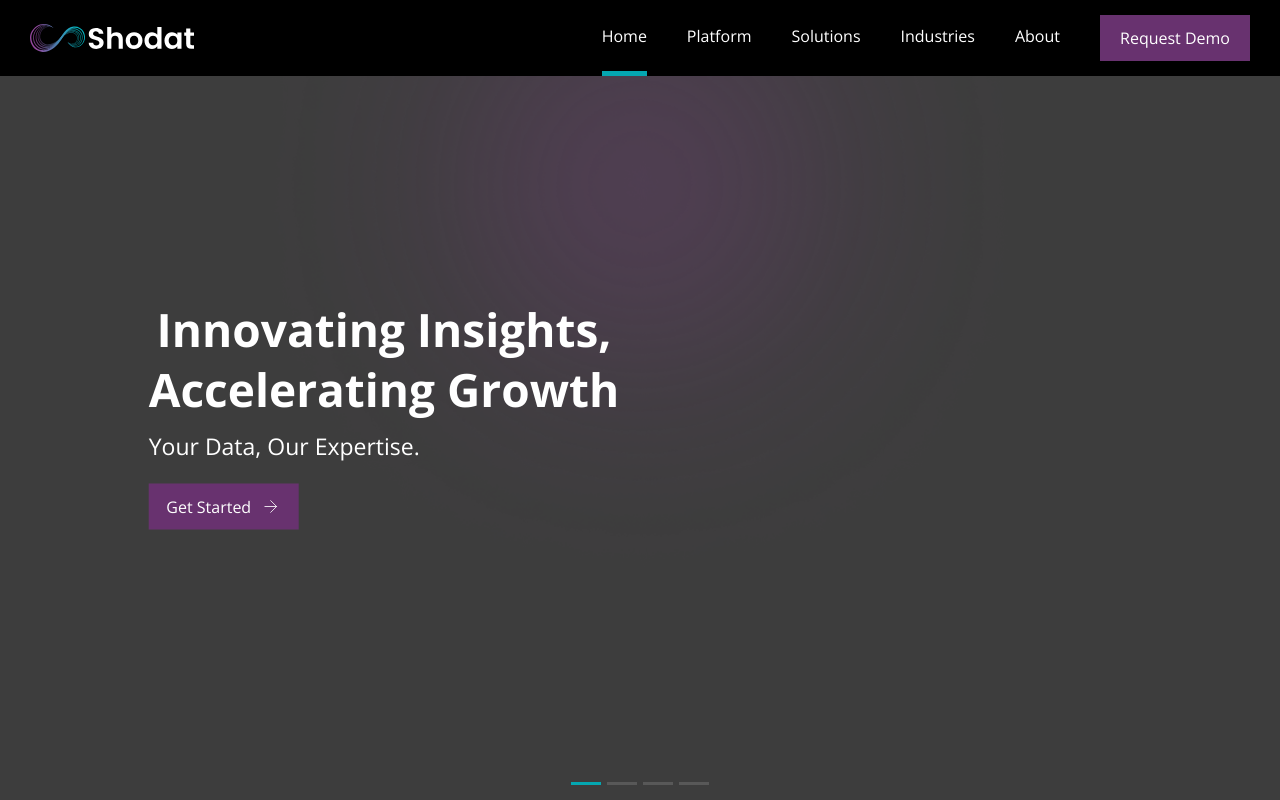
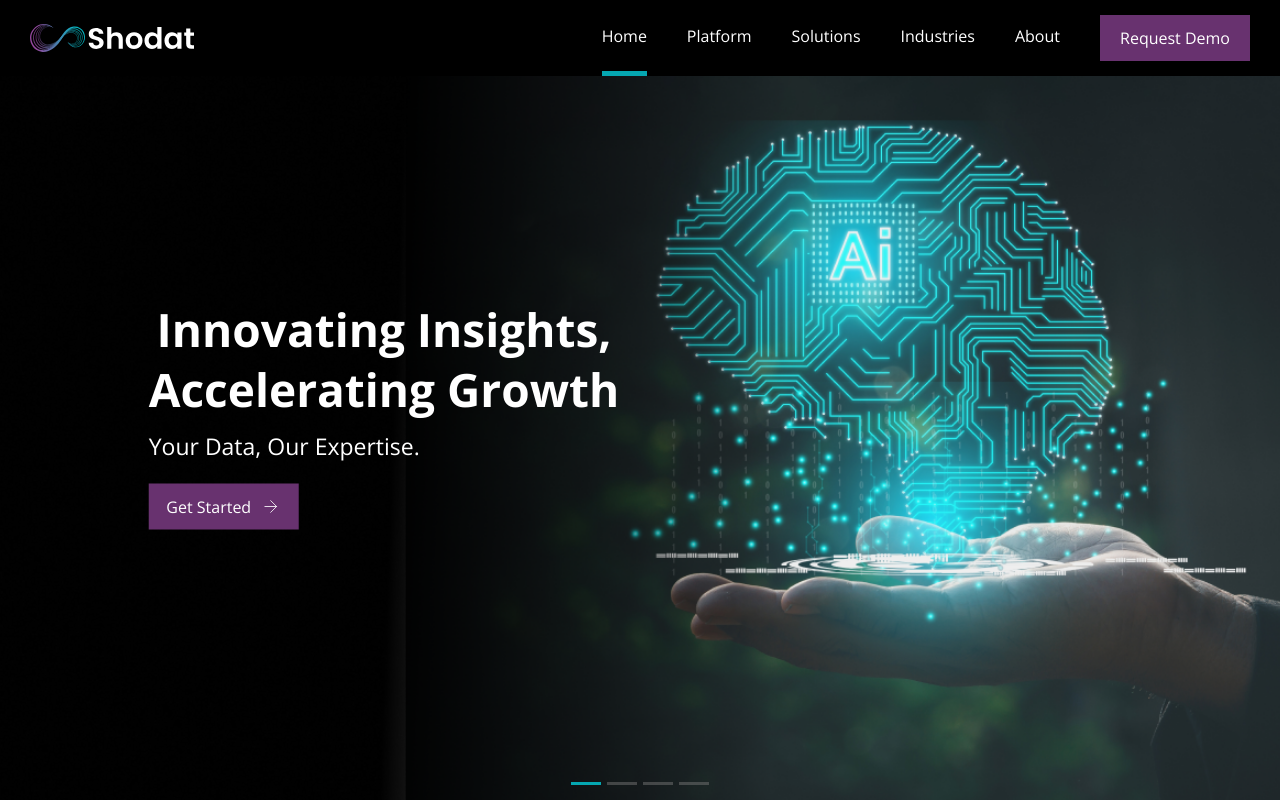
Before and after one commit to amitpandey0107/shodat-website, a Next.js app: page / in a window 1280 px wide. Shown: the top 800 px of the page. Built offline with nearby package versions, Linux system fonts and the light colour scheme.

Commit message:
added banner image

```diff
--- a/src/pages/banner/index.tsx
+++ b/src/pages/banner/index.tsx
@@ -12,7 +12,7 @@ export default function Banner() {
         <Carousel.Item interval={10500}>
           <Image
             className={`${styles.sliderImage}`}
-            src="/img/bannerBG.png"
+            src="/img/banner_1.png"
             alt="Image One"
             width={500}
             height={500}
@@ -37,7 +37,7 @@ export default function Banner() {
         <Carousel.Item interval={10500}>
           <Image
             className={`${styles.sliderImage}`}
-            src="/img/bannerBG.png"
+            src="/img/banner_2.png"
             alt="Image One"
             width={500}
             height={500}
@@ -62,7 +62,7 @@ export default function Banner() {
         <Carousel.Item interval={10500}>
           <Image
             className={`${styles.sliderImage}`}
-            src="/img/bannerBG.png"
+            src="/img/banner_2.png"
             alt="Image One"
             width={500}
             height={500}
@@ -87,7 +87,7 @@ export default function Banner() {
         <Carousel.Item interval={10500}>
           <Image
             className={`${styles.sliderImage}`}
-            src="/img/bannerBG.png"
+            src="/img/banner_4.png"
             alt="Image One"
             width={500}
             height={500}
```
